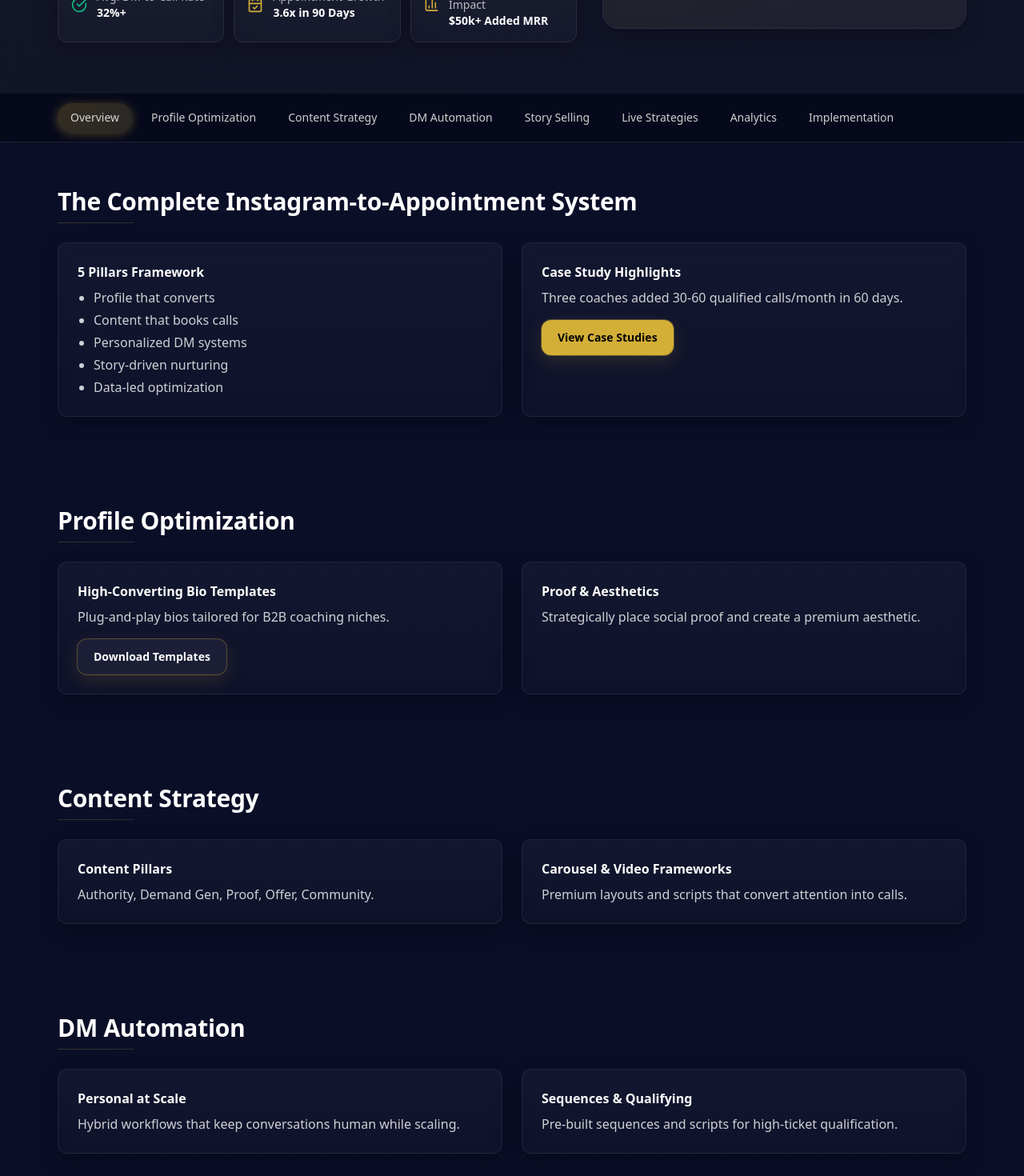
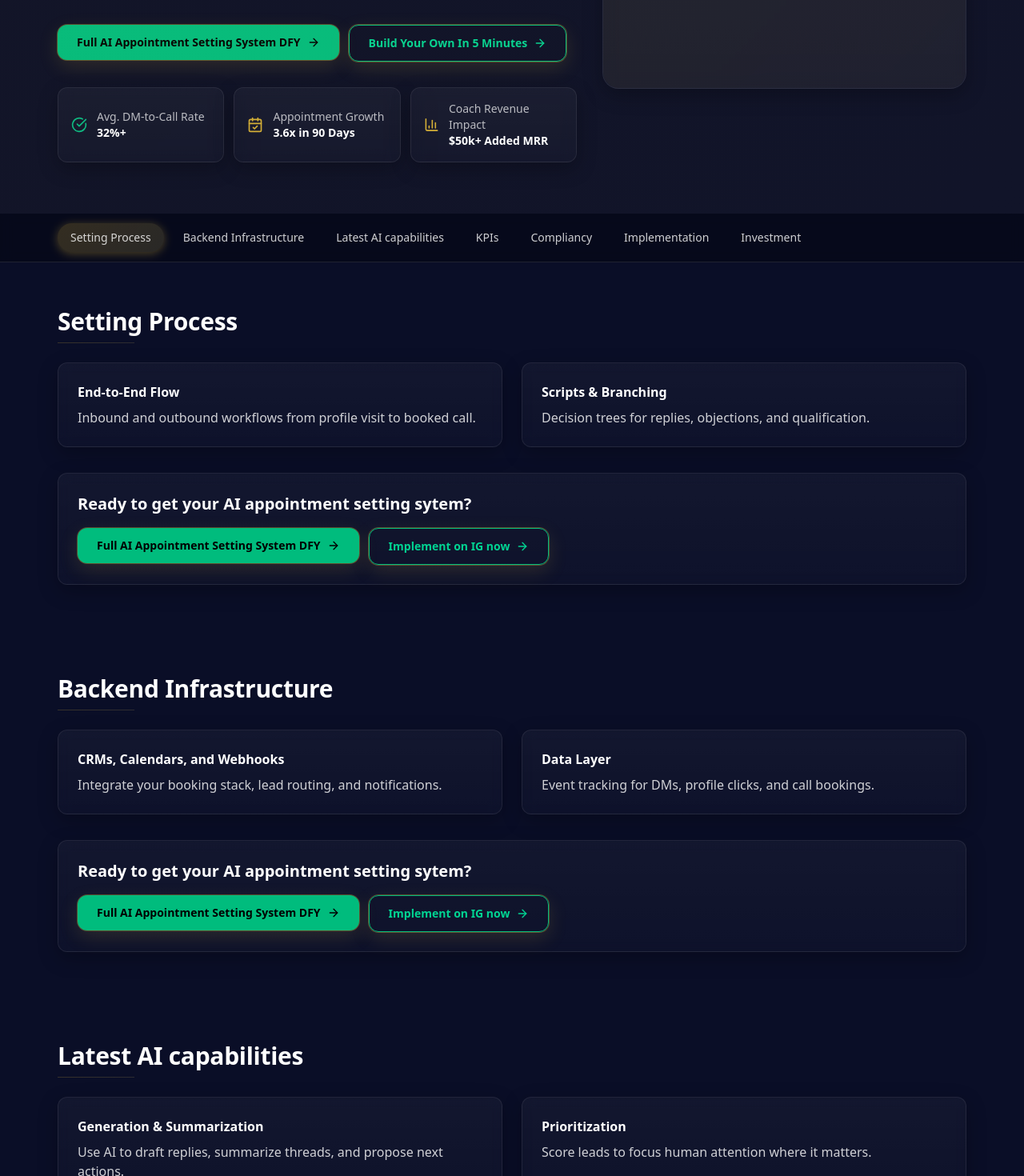
Before and after one commit to FixAIus/ultimate_Resource, a Next.js app: page / in a window 1280 px wide. Shown: the part 560-2030 px from the top of the page at 80% size. Built offline with nearby package versions, Linux system fonts and the light colour scheme; no server answers.

Commit message:
feat(ui): new hero headline/buttons, updated tabs, CTA per section, button arrow + outline variant

```diff
--- a/src/components/layout/StickyTabs.tsx
+++ b/src/components/layout/StickyTabs.tsx
@@ -26,7 +26,7 @@ export function StickyTabs() {
   }, []);
 
   return (
-    <div className="sticky top-0 z-40 backdrop-blur supports-[backdrop-filter]:bg-black/30 border-b border-white/10">
+    <div id="tabs" className="sticky top-0 z-40 backdrop-blur supports-[backdrop-filter]:bg-black/30 border-b border-white/10">
       <nav className="max-w-content mx-auto container-px overflow-x-auto">
         <ul className="flex gap-2 py-3">
           {SECTIONS.map(({ id, label }) => (
--- a/src/components/sections/ContentSections.tsx
+++ b/src/components/sections/ContentSections.tsx
@@ -10,6 +10,13 @@ function SectionFrame({ id, title, children }: PropsWithChildren<{ id: string; t
           <div className="h-px w-24 premium-gradient mt-2" />
         </div>
         <div className="grid md:grid-cols-2 gap-6">{children}</div>
+        <div className="mt-8 card-surface rounded-[var(--radius-md)] p-6">
+          <h3 className="text-xl font-semibold">Ready to get your AI appointment setting sytem?</h3>
+          <div className="mt-4 flex flex-col sm:flex-row gap-3">
+            <Button href="#book-audit" variant="primary">Full AI Appointment Setting System DFY</Button>
+            <Button href="#tabs" variant="outline">Implement on IG now</Button>
+          </div>
+        </div>
       </div>
     </section>
   );
@@ -18,100 +25,80 @@ function SectionFrame({ id, title, children }: PropsWithChildren<{ id: string; t
 export function Sections() {
   return (
     <div>
-      <SectionFrame id="overview" title="The Complete Instagram-to-Appointment System">
+      <SectionFrame id="setting-process" title="Setting Process">
         <div className="card-surface rounded-[var(--radius-md)] p-6">
-          <h3 className="font-semibold mb-2">5 Pillars Framework</h3>
-          <ul className="text-white/80 list-disc pl-5 space-y-1">
-            <li>Profile that converts</li>
-            <li>Content that books calls</li>
-            <li>Personalized DM systems</li>
-            <li>Story-driven nurturing</li>
-            <li>Data-led optimization</li>
-          </ul>
+          <h3 className="font-semibold mb-2">End-to-End Flow</h3>
+          <p className="text-white/80">Inbound and outbound workflows from profile visit to booked call.</p>
         </div>
         <div className="card-surface rounded-[var(--radius-md)] p-6">
-          <h3 className="font-semibold mb-2">Case Study Highlights</h3>
-          <p className="text-white/80">Three coaches added 30-60 qualified calls/month in 60 days.</p>
-          <Button href="#book-audit" className="mt-4">View Case Studies</Button>
+          <h3 className="font-semibold mb-2">Scripts & Branching</h3>
+          <p className="text-white/80">Decision trees for replies, objections, and qualification.</p>
         </div>
       </SectionFrame>
 
-      <SectionFrame id="profile-optimization" title="Profile Optimization">
+      <SectionFrame id="backend-infrastructure" title="Backend Infrastructure">
         <div className="card-surface rounded-[var(--radius-md)] p-6">
-          <h3 className="font-semibold mb-2">High-Converting Bio Templates</h3>
-          <p className="text-white/80">Plug-and-play bios tailored for B2B coaching niches.</p>
-          <Button href="/resources/templates" variant="tertiary" className="mt-4">Download Templates</Button>
+          <h3 className="font-semibold mb-2">CRMs, Calendars, and Webhooks</h3>
+          <p className="text-white/80">Integrate your booking stack, lead routing, and notifications.</p>
         </div>
         <div className="card-surface rounded-[var(--radius-md)] p-6">
-          <h3 className="font-semibold mb-2">Proof & Aesthetics</h3>
-          <p className="text-white/80">Strategically place social proof and create a premium aesthetic.</p>
+          <h3 className="font-semibold mb-2">Data Layer</h3>
+          <p className="text-white/80">Event tracking for DMs, profile clicks, and call bookings.</p>
         </div>
       </SectionFrame>
 
-      <SectionFrame id="content-strategy" title="Content Strategy">
+      <SectionFrame id="latest-ai-capabilities" title="Latest AI capabilities">
         <div className="card-surface rounded-[var(--radius-md)] p-6">
-          <h3 className="font-semibold mb-2">Content Pillars</h3>
-          <p className="text-white/80">Authority, Demand Gen, Proof, Offer, Community.</p>
+          <h3 className="font-semibold mb-2">Generation & Summarization</h3>
+          <p className="text-white/80">Use AI to draft replies, summarize threads, and propose next actions.</p>
         </div>
         <div className="card-surface rounded-[var(--radius-md)] p-6">
-          <h3 className="font-semibold mb-2">Carousel & Video Frameworks</h3>
-          <p className="text-white/80">Premium layouts and scripts that convert attention into calls.</p>
+          <h3 className="font-semibold mb-2">Prioritization</h3>
+          <p className="text-white/80">Score leads to focus human attention where it matters.</p>
         </div>
       </SectionFrame>
 
-      <SectionFrame id="dm-automation" title="DM Automation">
+      <SectionFrame id="kpis" title="KPIs">
         <div className="card-surface rounded-[var(--radius-md)] p-6">
-          <h3 className="font-semibold mb-2">Personal at Scale</h3>
-          <p className="text-white/80">Hybrid workflows that keep conversations human while scaling.</p>
+          <h3 className="font-semibold mb-2">Core Metrics</h3>
+          <p className="text-white/80">Profile CTR, DM Reply Rate, Qualified Rate, Booked Calls.</p>
         </div>
         <div className="card-surface rounded-[var(--radius-md)] p-6">
-          <h3 className="font-semibold mb-2">Sequences & Qualifying</h3>
-          <p className="text-white/80">Pre-built sequences and scripts for high-ticket qualification.</p>
+          <h3 className="font-semibold mb-2">Revenue Metrics</h3>
+          <p className="text-white/80">Show rate, close rate, CAC, and ROI tracking.</p>
         </div>
       </SectionFrame>
 
-      <SectionFrame id="story-selling" title="Story Selling">
+      <SectionFrame id="compliancy" title="Compliancy">
         <div className="card-surface rounded-[var(--radius-md)] p-6">
-          <h3 className="font-semibold mb-2">Story Frameworks</h3>
-          <p className="text-white/80">Daily, Proof, Objection, Offer, CTA.</p>
+          <h3 className="font-semibold mb-2">Data & Consent</h3>
+          <p className="text-white/80">Respect privacy policies and platform guidelines.</p>
         </div>
         <div className="card-surface rounded-[var(--radius-md)] p-6">
-          <h3 className="font-semibold mb-2">Highlights That Sell</h3>
-          <p className="text-white/80">Turn highlights into an evergreen sales page.</p>
+          <h3 className="font-semibold mb-2">Escalation Rules</h3>
+          <p className="text-white/80">Hand-off to humans and proper disclosures.</p>
         </div>
       </SectionFrame>
 
-      <SectionFrame id="live-strategies" title="Live Strategies">
+      <SectionFrame id="implementation" title="Implementation">
         <div className="card-surface rounded-[var(--radius-md)] p-6">
-          <h3 className="font-semibold mb-2">High-Converting Live Formats</h3>
-          <p className="text-white/80">Training, Q&A, Audit, Panel—optimized for booking calls.</p>
+          <h3 className="font-semibold mb-2">Quick Start</h3>
+          <p className="text-white/80">5-minute setup to get your system running.</p>
         </div>
         <div className="card-surface rounded-[var(--radius-md)] p-6">
-          <h3 className="font-semibold mb-2">Promotion & Repurposing</h3>
-          <p className="text-white/80">Plan, promote, and repurpose for maximum reach.</p>
+          <h3 className="font-semibold mb-2">30-Day Plan</h3>
+          <p className="text-white/80">Roadmap to scale booked calls sustainably.</p>
         </div>
       </SectionFrame>
 
-      <SectionFrame id="analytics" title="Analytics">
+      <SectionFrame id="investment" title="Investment">
         <div className="card-surface rounded-[var(--radius-md)] p-6">
-          <h3 className="font-semibold mb-2">Metrics that Matter</h3>
-          <p className="text-white/80">Profile click-through, DM reply rate, call booking rate, ROI.</p>
+          <h3 className="font-semibold mb-2">DFY vs DIY</h3>
+          <p className="text-white/80">Compare outcomes and time-to-value for each path.</p>
         </div>
         <div className="card-surface rounded-[var(--radius-md)] p-6">
-          <h3 className="font-semibold mb-2">Reporting Toolkit</h3>
-          <p className="text-white/80">Monthly dashboards and templates for clarity and growth.</p>
-        </div>
-      </SectionFrame>
-
-      <SectionFrame id="implementation" title="30-Day Implementation">
-        <div className="card-surface rounded-[var(--radius-md)] p-6">
-          <h3 className="font-semibold mb-2">Weekly Roadmap</h3>
-          <p className="text-white/80">Step-by-step tasks, checklists, and milestones.</p>
-          <Button href="/resources/checklists" className="mt-4">Get Checklists</Button>
-        </div>
-        <div className="card-surface rounded-[var(--radius-md)] p-6">
-          <h3 className="font-semibold mb-2">Avoid Pitfalls</h3>
-          <p className="text-white/80">Common mistakes and how to stay consistent.</p>
+          <h3 className="font-semibold mb-2">Pricing Snapshot</h3>
+          <p className="text-white/80">Transparent investment ranges and what’s included.</p>
         </div>
       </SectionFrame>
     </div>
--- a/src/components/sections/Hero.tsx
+++ b/src/components/sections/Hero.tsx
@@ -17,7 +17,7 @@ export function Hero() {
               transition={{ duration: 0.6 }}
               className="text-4xl sm:text-5xl md:text-6xl leading-tight"
             >
-              Master Instagram Appointment Setting
+              The Ultimate AI Appointment Setting Guide For B2B on Instagram
             </motion.h1>
             <motion.p
               initial={{ opacity: 0, y: 12 }}
@@ -35,8 +35,8 @@ export function Hero() {
               transition={{ delay: 0.2 }}
               className="mt-8 flex flex-col sm:flex-row gap-3"
             >
-              <Button href="#book-audit">Access Premium Training</Button>
-              <Button href="#book-audit" variant="secondary">Book Strategy Call</Button>
+              <Button href="#book-audit" variant="primary">Full AI Appointment Setting System DFY</Button>
+              <Button href="#tabs" variant="outline">Build Your Own In 5 Minutes</Button>
             </motion.div>
 
             <div className="mt-8 grid grid-cols-1 sm:grid-cols-3 gap-3 text-sm">
--- a/src/components/ui/Button.tsx
+++ b/src/components/ui/Button.tsx
@@ -4,18 +4,20 @@ import { cn } from "@/lib/utils";
 import { motion } from "framer-motion";
 import Link from "next/link";
 import { PropsWithChildren } from "react";
+import { ArrowRight } from "lucide-react";
 
 type ButtonProps = PropsWithChildren<{
   href?: string;
   onClick?: () => void;
-  variant?: "primary" | "secondary" | "tertiary";
+  variant?: "primary" | "outline" | "secondary" | "tertiary";
   className?: string;
 }>;
 
 export function Button({ href, onClick, children, variant = "primary", className }: ButtonProps) {
-  const base = "inline-flex items-center justify-center rounded-[var(--radius-md)] px-5 py-3 text-sm font-semibold transition-colors focus-ring";
+  const base = "inline-flex items-center justify-center gap-2 rounded-[var(--radius-md)] px-6 py-3 text-sm font-semibold transition-colors focus-ring";
   const variants: Record<NonNullable<ButtonProps["variant"]>, string> = {
-    primary: "bg-[var(--color-accent)] text-black hover:bg-[#e2c766]",
+    primary: "bg-emerald-500 text-black hover:bg-emerald-400",
+    outline: "bg-transparent border border-emerald-500 text-emerald-400 hover:bg-emerald-500/10",
     secondary: "bg-transparent border border-white/15 text-white hover:bg-white/[0.06]",
     tertiary: "bg-white/5 text-white hover:bg-white/10",
   };
@@ -25,7 +27,8 @@ export function Button({ href, onClick, children, variant = "primary", className
       whileTap={{ scale: 0.98 }}
       className={cn(base, variants[variant], "accent-ring", className)}
     >
-      {children}
+      <span>{children}</span>
+      <ArrowRight size={16} />
     </motion.span>
   );
 
--- a/src/lib/constants.ts
+++ b/src/lib/constants.ts
@@ -1,12 +1,11 @@
 export const SECTIONS = [
-  { id: "overview", label: "Overview" },
-  { id: "profile-optimization", label: "Profile Optimization" },
-  { id: "content-strategy", label: "Content Strategy" },
-  { id: "dm-automation", label: "DM Automation" },
-  { id: "story-selling", label: "Story Selling" },
-  { id: "live-strategies", label: "Live Strategies" },
-  { id: "analytics", label: "Analytics" },
+  { id: "setting-process", label: "Setting Process" },
+  { id: "backend-infrastructure", label: "Backend Infrastructure" },
+  { id: "latest-ai-capabilities", label: "Latest AI capabilities" },
+  { id: "kpis", label: "KPIs" },
+  { id: "compliancy", label: "Compliancy" },
   { id: "implementation", label: "Implementation" },
+  { id: "investment", label: "Investment" },
 ] as const;
 
 export const CTAS = {
```
